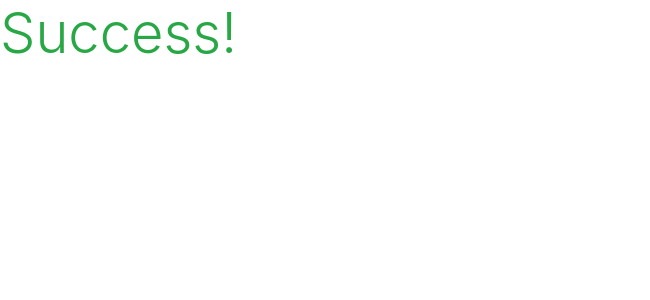
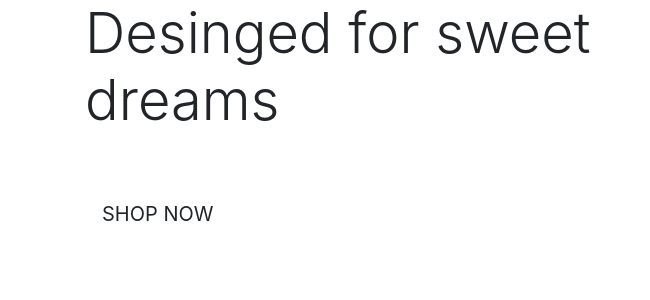
Before and after one commit to Gloria-21/be_my_baby, a Django app: page / in a window 1280 px wide. Shown: the top 300 px of the page, without its empty margins (0-650 px from the left). Run offline with Django 3.2, Linux system fonts and the light colour scheme.

Commit message:
added home page content

```diff
--- a/home/templates/home/index.html
+++ b/home/templates/home/index.html
@@ -1,6 +1,29 @@
 {% extends "base.html" %}
 {% load static %}
 
+{% block page_header %}
+    <div class="container header-container">
+        <div class="row">
+            <div class="col">
+
+            </div>
+        </div>
+    </div>
+{% endblock %}
+
 {% block content %}
-    <h1 class="display-4 text-success">Success!</h1>
+<div class="container h-100">
+    <div class="row h-100">
+        <div class="col-7 col-md-6 my-auto">
+            <h1 class="display-4 logo-font text-black">
+                Desinged for sweet dreams
+            </h1>
+            <div class="my-5">
+                <h4>
+                    <a href="{% url '' %}" class="shop-now-button btn btn-lg rounded-0 text-uppercase py-3">Shop Now</a>
+                </h4>
+            </div>
+        </div>
+    </div>
+</div>
 {% endblock %}
```
